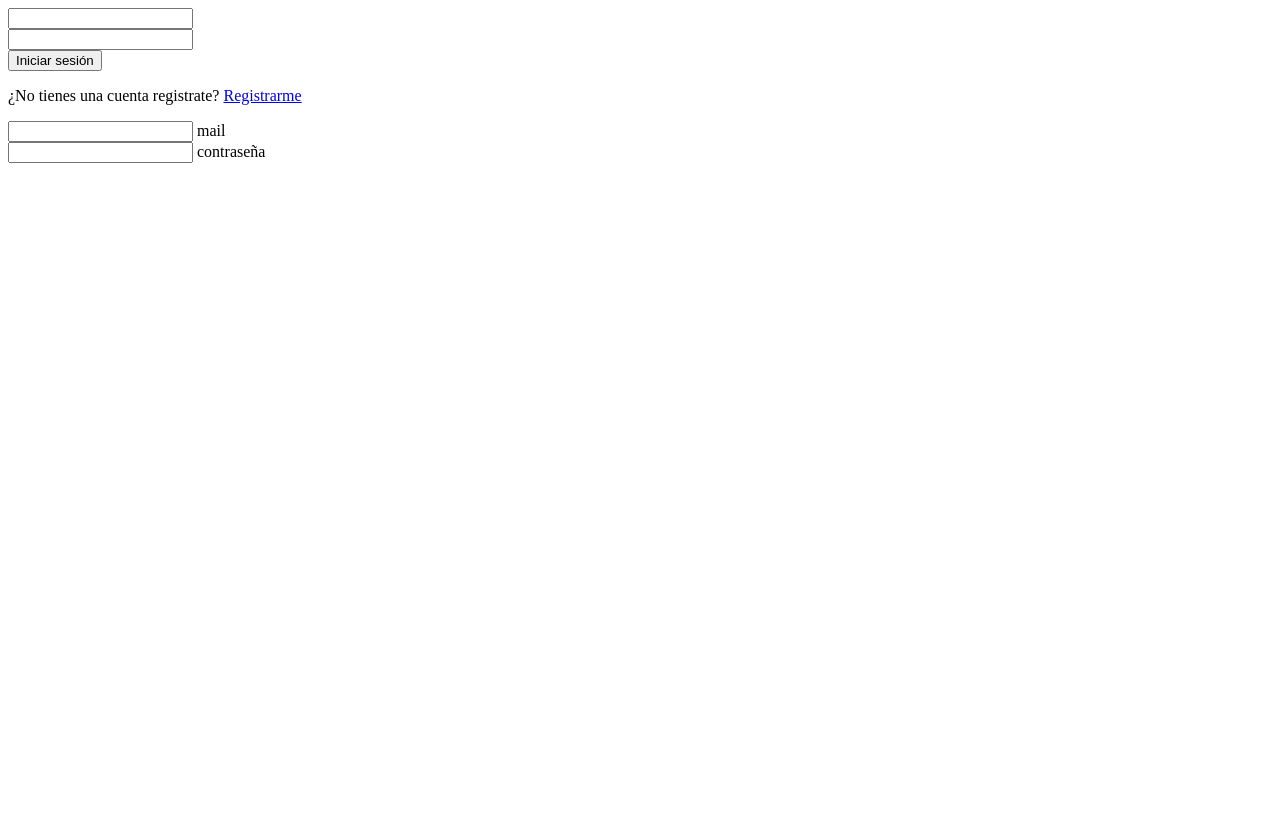
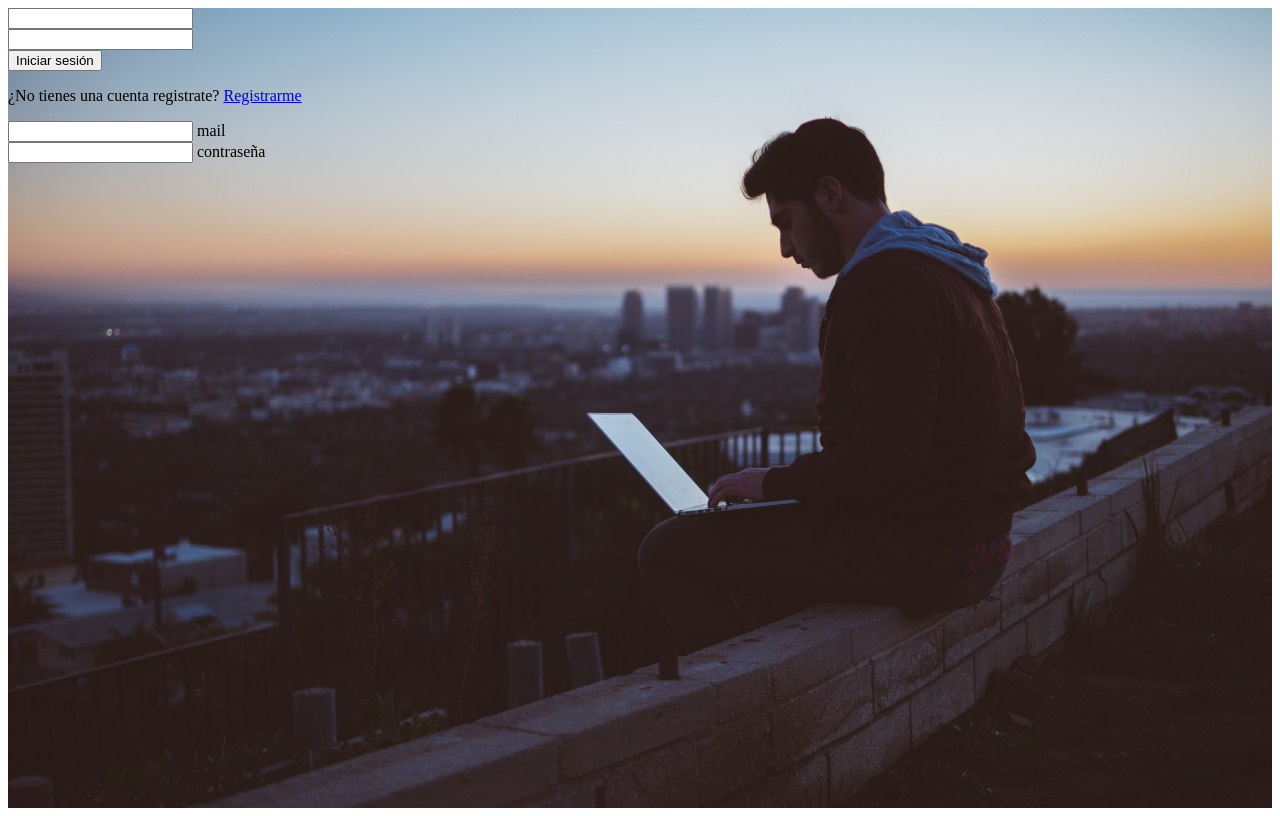
Before and after one commit to massienderella/bitlab, a plain HTML site: page index.html in a window 1280 px wide. Drawn offline with nearby package versions, Linux system fonts and the light colour scheme; no server answers.

Commit message:
se acceio a la data

```diff
--- a/assets/css/main.css
+++ b/assets/css/main.css
@@ -0,0 +1,8 @@
+#authentication {
+  background-image: url(../images/avi-richards-183715-unsplash.jpg);
+  width: 100%;
+  background-size: cover;
+  background-position: center;
+  background-attachment: fixed;
+  height: 100vh;
+}
--- a/index.html
+++ b/index.html
@@ -64,7 +64,9 @@
       </div>
     </div>
   </section>
-
+<section>
+  <div class="info"></div>
+</section>
 
   <script src="https://code.jquery.com/jquery-3.2.1.min.js"></script>
   <script type="text/javascript" src="assets/js/materialize.min.js"></script>
```
Also changed, not shown: assets/js/app.js (+41 -0 lines), assets/images/avi-richards-183715-unsplash.jpg (added).
